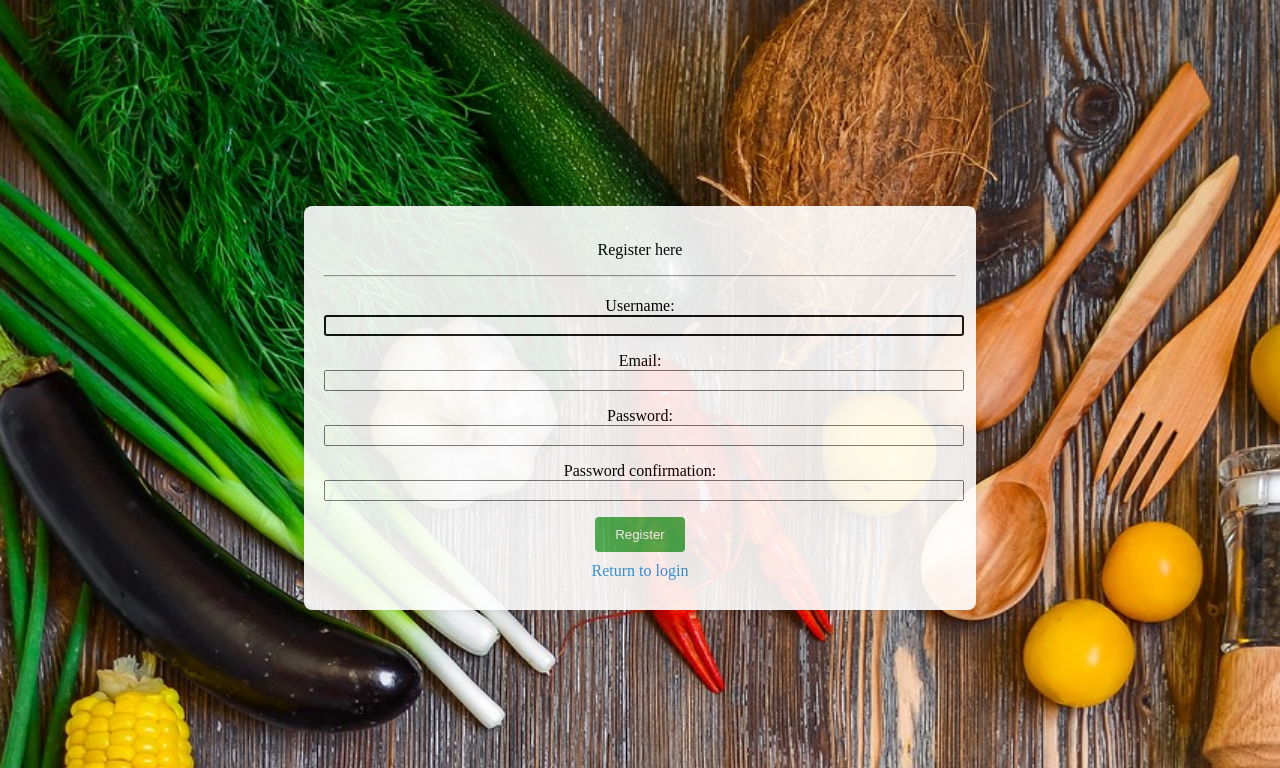
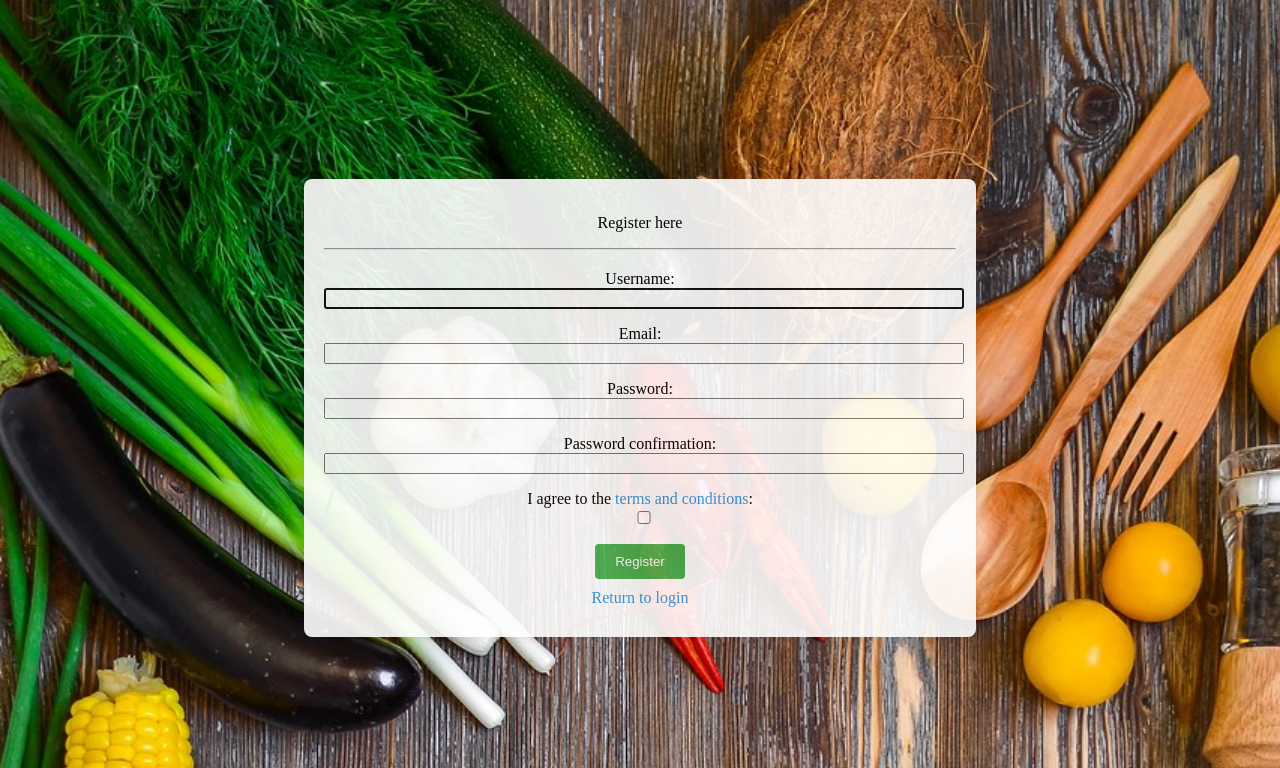
Before and after one commit to DanielHart-02/ECM2434-Group-4348-, a Django app: page /accounts/register/ in a window 1280 px wide. Shown: the top 768 px of the page. Run offline with Django 5.2, Linux system fonts and the light colour scheme.

Commit message:
Added terms and conditions capability to register

```diff
--- a/technical-documents/source-code/ecm2434_coursework/users/forms.py
+++ b/technical-documents/source-code/ecm2434_coursework/users/forms.py
@@ -4,10 +4,11 @@ from django.contrib.auth.models import User
 
 class UserCreationForm(UserCreationForm):
     email = forms.EmailField(required=True)
+    terms_confirmed = forms.BooleanField()
 
     class Meta:
         model = User
-        fields = ("username", "email", "password1", "password2")
+        fields = ("username", "email", "password1", "password2",'terms_confirmed')
 
     def save(self, commit=True):
         user = super(UserCreationForm, self).save(commit=False)
--- a/technical-documents/source-code/ecm2434_coursework/users/templates/users/register.html
+++ b/technical-documents/source-code/ecm2434_coursework/users/templates/users/register.html
@@ -20,8 +20,13 @@
 
                 {% for field in form %}
                 <div>
+                    {% if field.label == 'Terms confirmed' %}
+                    <p>I agree to the <a href="{% url 'terms' %}">terms and conditions</a>: {{ field }}</p>
+
+                    {% else %}
                     <p>{{ field.label }}: <br> {{ field }}</p>
 
+                    {% endif %}
                     {% for error in field.errors %}
                     <small>{{ error }}</small>
                     {% endfor %}
@@ -29,7 +34,8 @@
                 {% endfor %}
                 <button type="submit">Register</button>
             </form>
-            <div style="text-align: center; margin-top: 10px; margin-bottom: 10px;"><a href="{% url 'login' %}">Return to login</a></div>
+            <div style="text-align: center; margin-top: 10px; margin-bottom: 10px;"><a href="{% url 'login' %}">Return
+                    to login</a></div>
         </div>
     </div>
 
--- /dev/null
+++ b/technical-documents/source-code/ecm2434_coursework/users/templates/users/terms.html
@@ -0,0 +1 @@
+These are our Terms & Conditions
--- a/technical-documents/source-code/ecm2434_coursework/users/urls.py
+++ b/technical-documents/source-code/ecm2434_coursework/users/urls.py
@@ -21,6 +21,7 @@ from django.contrib.auth import views as auth
 
 urlpatterns = [
     path('register/', views.register, name='register'),
+    path("terms/", views.terms, name = 'terms'),
     path('login/', auth.LoginView.as_view(template_name='users/login.html'), name='login'),
     path('logout/', auth.LogoutView.as_view(template_name='users/logout.html', next_page=None), name='logout'),
     path('delete_account/', views.delete_user, name='delete_user'),
--- a/technical-documents/source-code/ecm2434_coursework/users/views.py
+++ b/technical-documents/source-code/ecm2434_coursework/users/views.py
@@ -56,3 +56,6 @@ def delete_user(request):
     }
 
     return render(request, 'users/delete_account.html', context)
+
+def terms(request):
+    return render(request, 'users/terms.html')
```
Also changed, not shown: technical-documents/source-code/ecm2434_coursework/foodle/views.py (line endings or trailing spaces), 3 other files.
